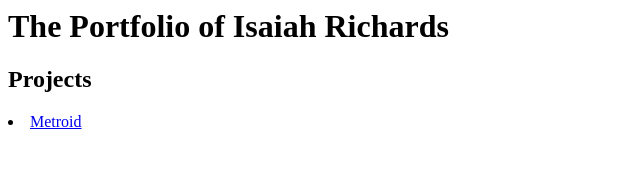
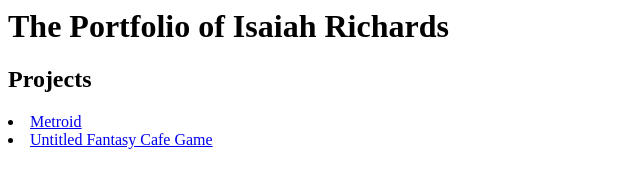
Before and after one commit to richip7/richip7.github.io, a plain HTML site: page index.html in a window 1280 px wide. Shown: the whole page, without its empty margins (0-640 px from the left). Drawn offline with Linux system fonts and the light colour scheme.

Commit message:
Update index.html

```diff
--- a/index.html
+++ b/index.html
@@ -6,6 +6,7 @@
 <h2>Projects</h2>
 
 <li><a href="metroid.html">Metroid</a></li>
+<li><a href="cafe.html">Untitled Fantasy Cafe Game</a></li>
 
 <!-- TIP: Rename this file "index.html", and it will become the default landing page whenever someone navigates their browser to your domain. -->
 </html>
```
